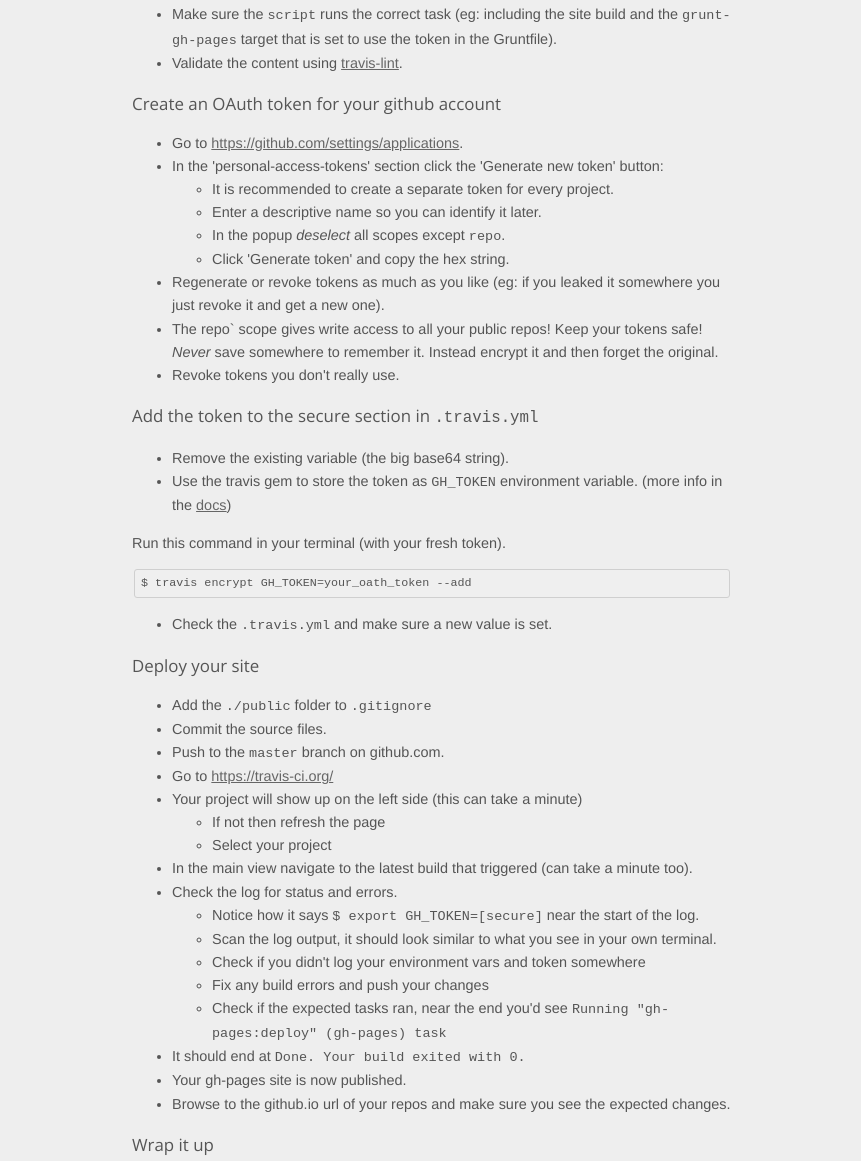
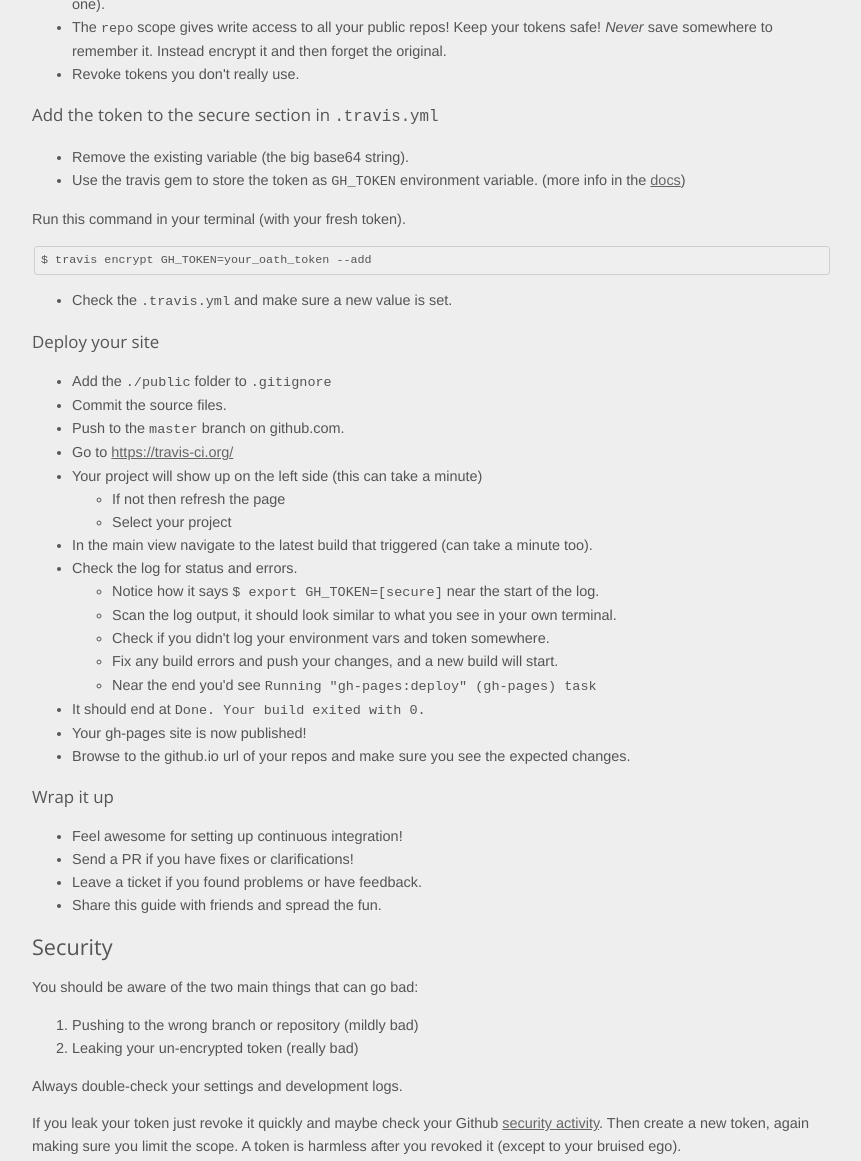
Before and after one commit to Bartvds/demo-travis-gh-pages, a plain HTML site: page index.html in a window 1280 px wide. Shown: the part 3334-4495 px from the top of the page, without its empty margins (208-1069 px from the left). Drawn offline with nearby package versions, Linux system fonts and the light colour scheme.

Commit message:
Publish gh-pages (auto)

```diff
--- a/index.html
+++ b/index.html
@@ -17,7 +17,7 @@
             font-size: 0.95em;
         }
         .col {
-            max-width: 600px;
+            max-width: 800px;
             margin: 0px auto;
             padding: 1em;
         }
@@ -183,7 +183,8 @@
 </ul>
 </li>
 <li>Regenerate or revoke tokens as much as you like (eg: if you leaked it somewhere you just revoke it and get a new one). </li>
-<li>The repo` scope gives write access to all your public repos! Keep your tokens safe! <em>Never</em> save somewhere to remember it. Instead encrypt it and then forget the original.</li>
+<li>The <code>repo</code> scope gives write access to all your public repos! Keep your tokens safe! <em>Never</em> save somewhere to
+remember it. Instead encrypt it and then forget the original.</li>
 <li>Revoke tokens you don&#39;t really use.</li>
 </ul>
 <h3 id="add-the-token-to-the-secure-section-in-travis-yml-">Add the token to the secure section in <code>.travis.yml</code></h3>
@@ -211,13 +212,13 @@
 <li>Check the log for status and errors.<ul>
 <li>Notice how it says <code>$ export GH_TOKEN=[secure]</code> near the start of the log.</li>
 <li>Scan the log output, it should look similar to what you see in your own terminal.</li>
-<li>Check if you didn&#39;t log your environment vars and token somewhere</li>
-<li>Fix any build errors and push your changes</li>
-<li>Check if the expected tasks ran, near the end you&#39;d see <code>Running &quot;gh-pages:deploy&quot; (gh-pages) task</code></li>
+<li>Check if you didn&#39;t log your environment vars and token somewhere.</li>
+<li>Fix any build errors and push your changes, and a new build will start.</li>
+<li>Near the end you&#39;d see <code>Running &quot;gh-pages:deploy&quot; (gh-pages) task</code></li>
 </ul>
 </li>
 <li>It should end at <code>Done. Your build exited with 0.</code></li>
-<li>Your gh-pages site is now published.</li>
+<li>Your gh-pages site is now published!</li>
 <li>Browse to the github.io url of your repos and make sure you see the expected changes.</li>
 </ul>
 <h3 id="wrap-it-up">Wrap it up</h3>
@@ -288,7 +289,7 @@
 
 
     <hr/>
-    <p>Generated at 2014-05-14T08:43:47.254Z</p>
+    <p>Generated at 2014-05-14T08:51:05.439Z</p>
 </div>
 </body>
 </html>
```
